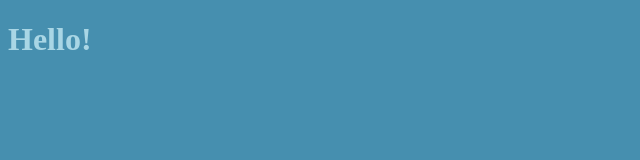
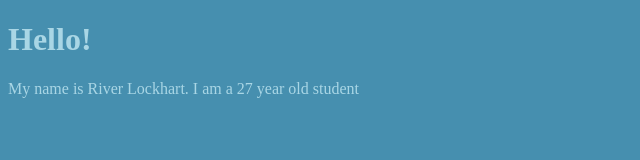
Before and after one commit to river-lockhart/river-lockhart.github.io, a plain HTML site: page index.html in a window 1280 px wide. Shown: the whole page, without its empty margins (0-640 px from the left). Drawn offline with Linux system fonts and the light colour scheme.

Commit message:
Update index.html

```diff
--- a/index.html
+++ b/index.html
@@ -10,7 +10,7 @@
                 <h1>Hello!</h1>
         </div>
         <article>
-
+                <p>My name is River Lockhart. I am a 27 year old student</p>
         </article>
         <div>
 
```
